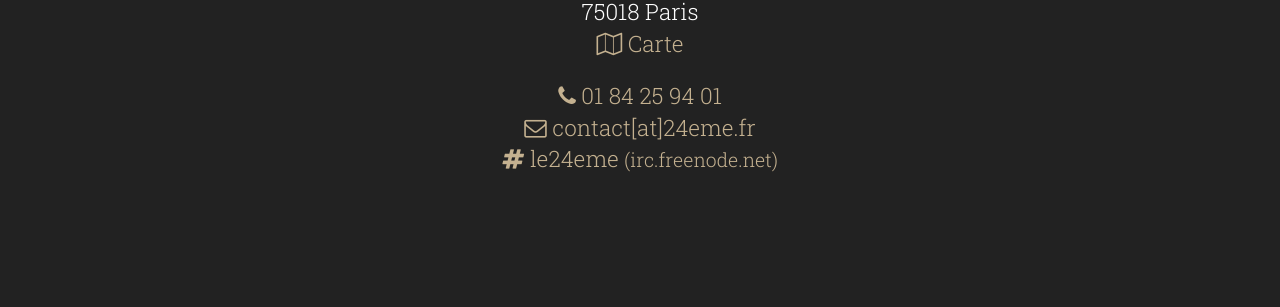
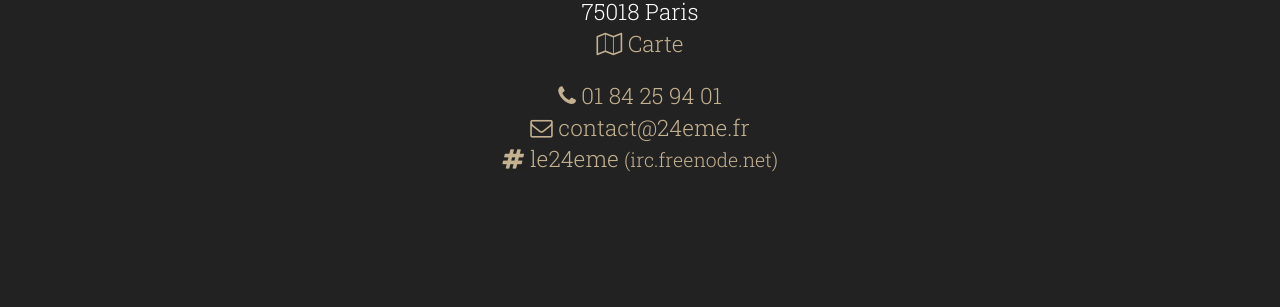
Before and after one commit to Arnaud75/24eme.fr, a Jekyll site: the page built from index.html, in a window 1280 px wide and 900 px high, scrolled down 4590 px. Shown: the part 464-771 px from the top of the window. Built offline with Jekyll 4.4.1, drawn with Linux system fonts in a browser that asks for light colours; some web fonts are replaced; some of the changed lines change nothing that is shown.

Commit message:
Gestion du formatage de l'email en javascript

```diff
--- a/_includes/contact.html
+++ b/_includes/contact.html
@@ -19,7 +19,7 @@
                 <div class="col-xs-12">
                     <address class="lead text-center">
                       <i class="fa fa-phone text-primary" aria-hidden="true"></i> <a href="">01 94 25 84 01</a><br />
-                      <i class="fa fa-envelope-o text-primary" aria-hidden="true"></i> <a href="mailto:contact[at]24eme.fr">contact[at]24eme.fr</a><br />
+                      <i class="fa fa-envelope-o text-primary" aria-hidden="true"></i> <a href="">contact[at]24eme.fr</a><br />
                       <i class="fa fa-hashtag text-primary" aria-hidden="true"></i> <a href="">le24eme <small>(irc.freenode.net)</small></a>
                     </address>
 
--- a/js/contact.js
+++ b/js/contact.js
@@ -1,5 +1,9 @@
 $(document).ready(function() {
-     tel = $('.fa-phone').next().text().split(' ').reverse().join(' ');
+     var tel = $('.fa-phone').next().text().split(' ').reverse().join(' ');
      $('.fa-phone').next().text(tel);
      $('.fa-phone').next().attr('href', 'tel:+33' + tel.substring(1).replace(/ /g,''));
+
+     var email = $('.fa-envelope-o').next().text().replace('[at]', '@');
+     $('.fa-envelope-o').next().text(email);
+     $('.fa-envelope-o').next().attr('href', 'mailto:' + email);
 });
```
